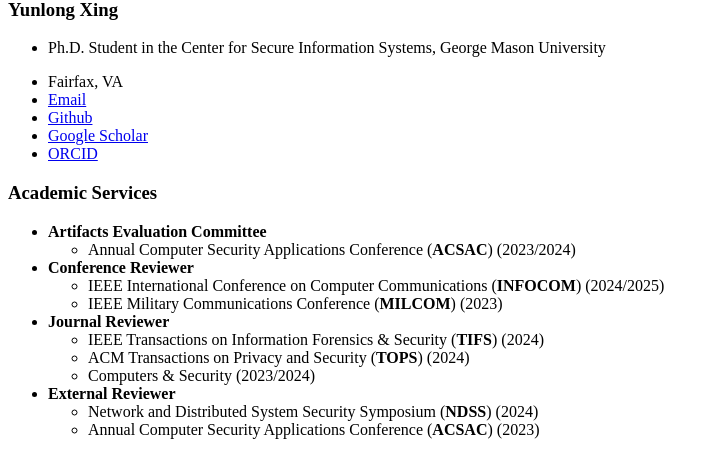
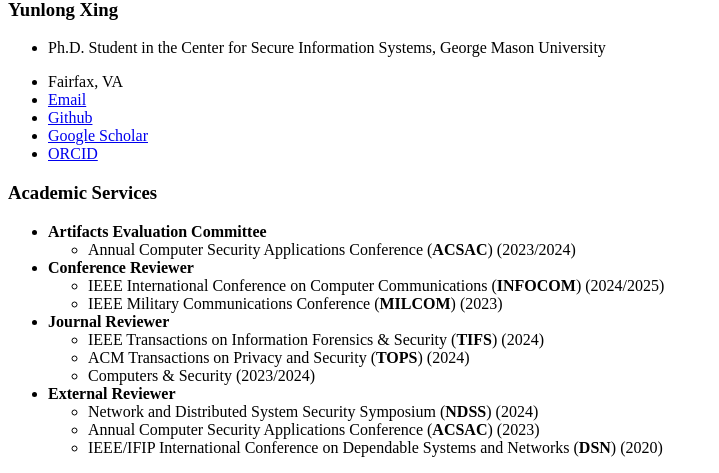
Before and after one commit to YunlongXing/yunlongxing.github.io, a Jekyll site: the page built from _pages/includes/others.md, in a window 1280 px wide. Shown: the part 490-963 px from the top of the page, without its empty margins (0-719 px from the left). Built offline with Jekyll 4.4.1, drawn with Linux system fonts in a browser that asks for light colours; our own code applies the rules of GitHub Pages for plain Markdown files.

Commit message:
Update others.md

```diff
--- a/_pages/includes/others.md
+++ b/_pages/includes/others.md
@@ -12,3 +12,4 @@
 - **External Reviewer**
   - Network and Distributed System Security Symposium (**NDSS**) (2024)
   - Annual Computer Security Applications Conference (**ACSAC**) (2023)
+  - IEEE/IFIP International Conference on Dependable Systems and Networks (**DSN**) (2020)
```
